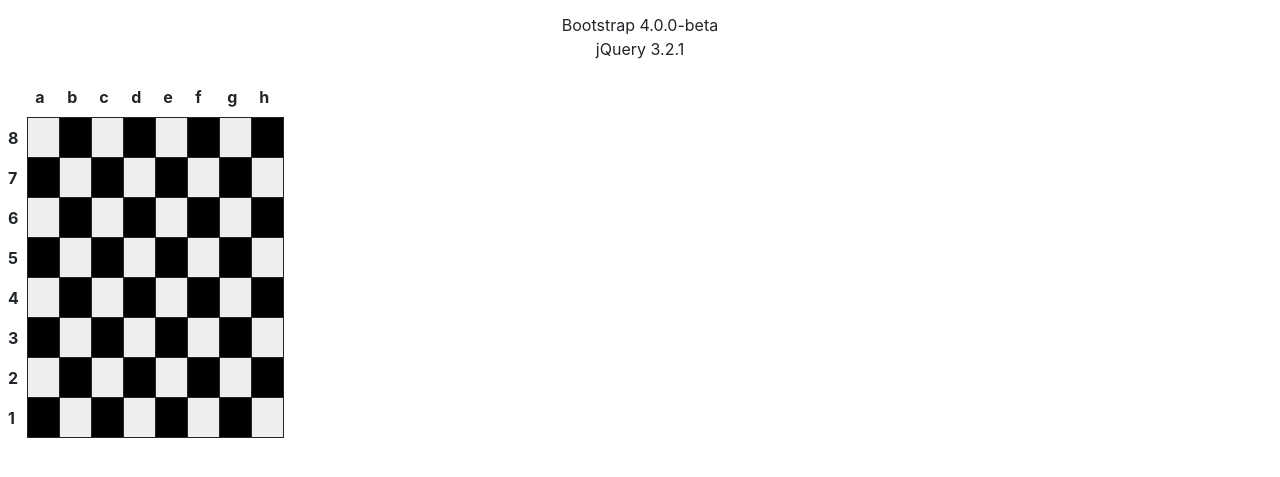
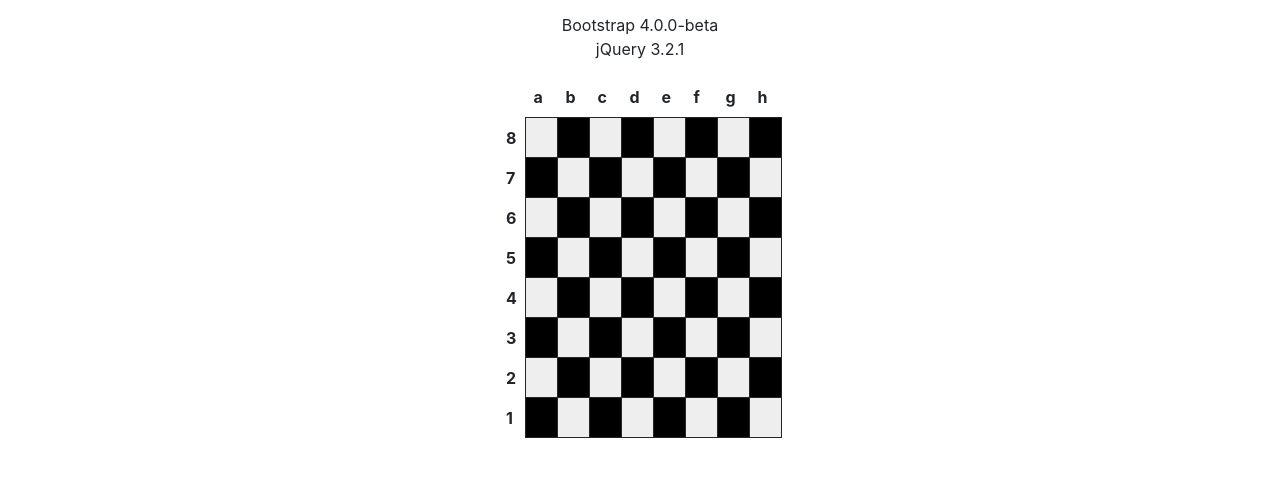
Before and after one commit to aarmstrong089/dunveganChess, a plain HTML site: page index.html in a window 1280 px wide. Shown: the part 189-666 px from the top of the page. Drawn offline with nearby package versions, Linux system fonts and the light colour scheme.

Commit message:
centering board

```diff
--- a/index.html
+++ b/index.html
@@ -30,7 +30,7 @@
         .chess-board .dark { background: #000; }
 
     </style>
-
+    <link rel="stylesheet" href="public/css/main.css">
 
 
 </head>
@@ -81,7 +81,7 @@
 
 
 <!-- Chessboard -->
-<table class="chess-board">
+<table class="chess-board" id="chessBoard">
     <tbody>
     <tr>
         <th></th>
--- a/public/css/main.css
+++ b/public/css/main.css
@@ -0,0 +1,4 @@
+.chess-board{
+    margin-left: auto;
+    margin-right: auto;
+}
```
Also changed, not shown: public/img/bB.png (added), public/img/bK.png (added), public/img/bN.png (added), public/img/bP.png (added), public/img/bQ.png (added), public/img/bR.png (added), public/img/wB.png (added), public/img/wK.png (added), public/img/wN.png (added), public/img/wP.png (added), public/img/wQ.png (added), public/img/wR.png (added).
